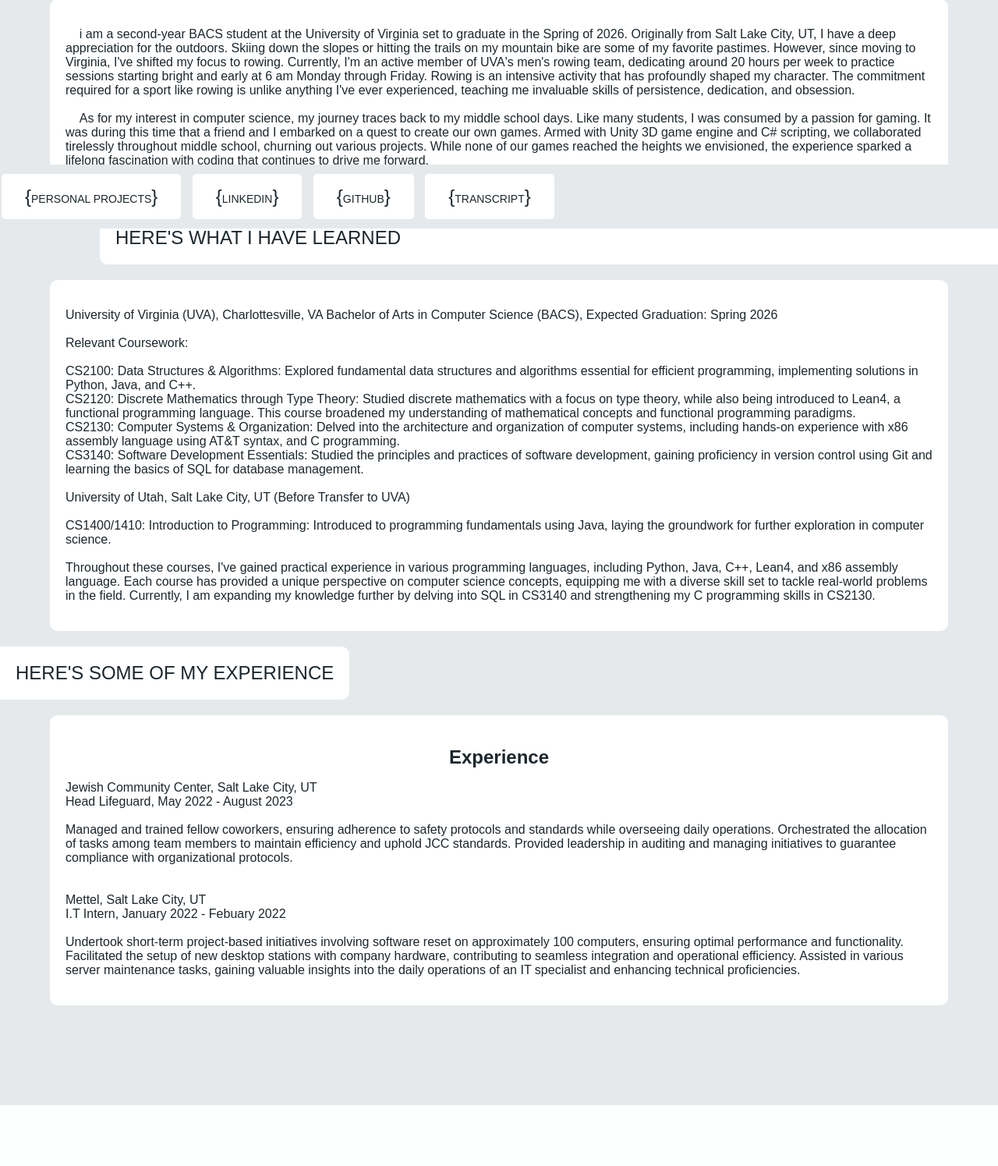
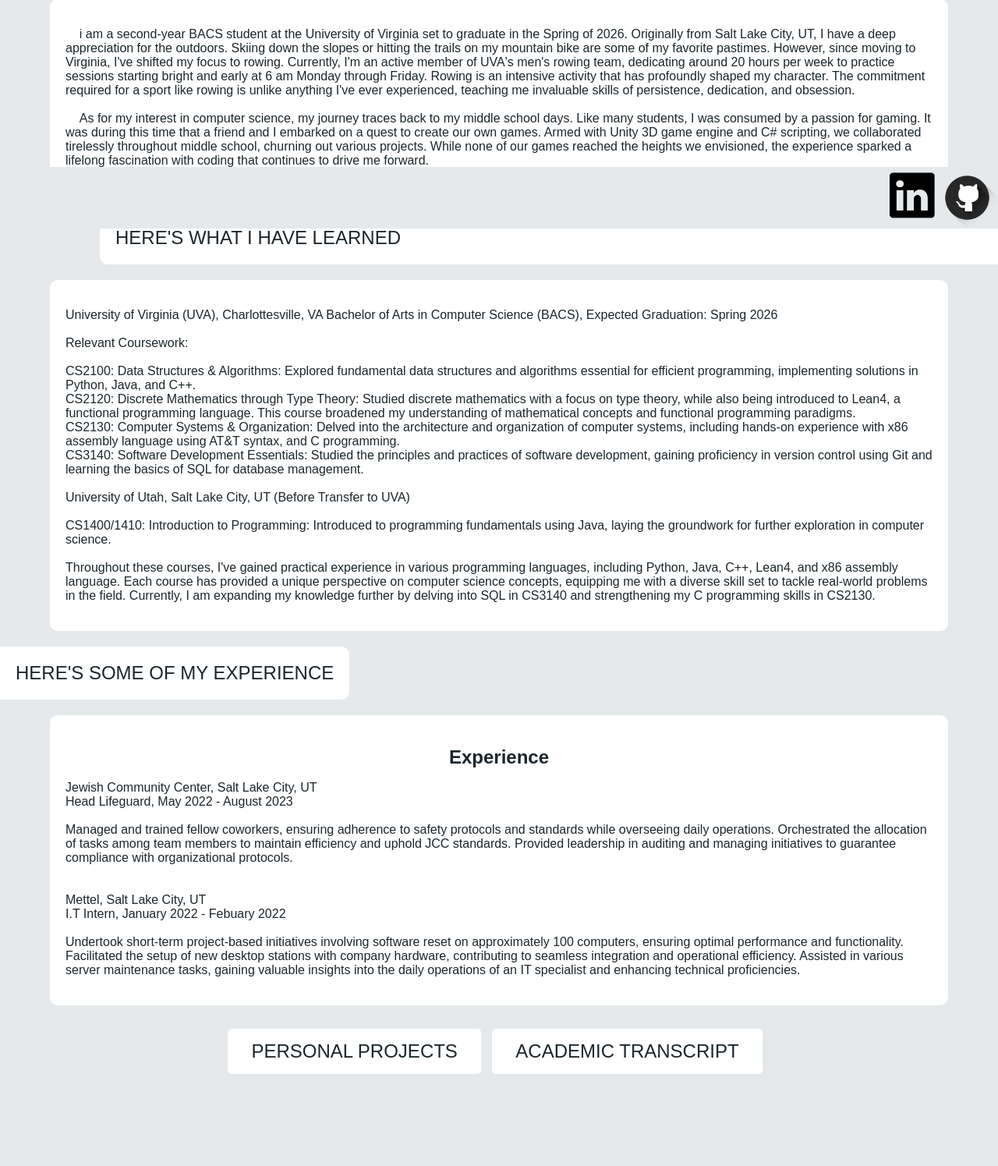
Before and after one commit to AndyP251/Portfolio, a Django app: page /information/ in a window 1280 px wide. Shown: the part 507-2002 px from the top of the page at 78% size. Before the commit the page ends 1924 px from the top, so only its background shows below. Run offline with Django 5.2, Linux system fonts and the light colour scheme.

Commit message:
UI buttonFIX

```diff
--- a/information/templates/generalInformation.html
+++ b/information/templates/generalInformation.html
@@ -115,18 +115,18 @@
         {% comment %} margin-left: 10%; /* align horizontally with the main text */ {% endcomment %}
     }
     .large-button-container {
-        {% comment %} text-align: left; /* left align buttons */
-        margin-left: 10%; /* align with the main text */
-        margin-top: 30px; /* add margin from top */ {% endcomment %}
         position: fixed;
         bottom: 0;
-        left: 0;
+        right:0;
         width: 100%;
         background-color: var(--background-color); /* Match the background color */
         padding: 2px; /* Adjust padding as needed */
         z-index: 999; /* Ensure it's above other content */
+        display:flex;
+        justify-content:flex-end;
         white-space: nowrap;
         overflow-x: auto;
+        height:75px;
     }
     .large-button {
         font-size: 20px; /* slightly smaller font size */
@@ -139,6 +139,7 @@
         border-radius: 5px; /* rounded corners */
         display: inline-block; /*prevent buttons from stacking*/
         text-decoration: none;
+
     }
     .button-text {
         font-size: 24px; /* original font size */
@@ -208,6 +209,16 @@
         margin-right: auto; /* Adjusted margin */
         white-space: nowrap;
     }
+    .button-logos{
+        margin-bottom:-24px;
+        height:66px;
+        width:auto;
+    }
+    .button-logos-Git{
+        margin-bottom:-30px;
+        height:75px;
+        width:auto;
+    }
 
     @media screen and (max-width: 768px) {
 
@@ -240,6 +251,7 @@
             margin-top:-55px;
         }
     }
+
 
 
 </style>
@@ -351,13 +363,17 @@ Throughout these courses, I've gained practical experience in various programmin
         </div>
     </div>
 
+    <div>
+        <center>
+        <a href="{% url 'projectsHL' %}"><button class="large-button"><span class="welcome-text">PERSONAL PROJECTS</span></button></a>
+        <a href="{% static 'uvaSpring24Transcript.pdf' %}" class="large-button"><span class="welcome-text">ACADEMIC TRANSCRIPT</span></a>
+        </center>
+    </div>
+
     <div class="large-button-container">
-        {% comment %} <a href="{% url 'storyHL' %}"><button class="large-button"><span class="button-text"> {<span class="text-small">MY STORY</span></span><span class="button-text">}</span></button></a> {% endcomment %}
-        <a href="{% url 'projectsHL' %}"><button class="large-button"><span class="button-text">{<span class="text-small">PERSONAL PROJECTS</span></span><span class="button-text">}</span></button></a>
-        <a href="https://www.linkedin.com/in/andrew-w-prince/" class="large-button"><span class="button-text">{<span class="text-small">LINKEDIN</span></span><span class="button-text">}</span></a>
-    <a href="https://github.com/AndyP251" class="large-button"><span class="button-text">{<span class="text-small">GITHUB</span></span><span class="button-text">}</span></a>
-    <a href="{% static 'uvaSpring24Transcript.pdf' %}" class="large-button"><span class="button-text">{<span class="text-small">TRANSCRIPT</span></span><span class="button-text">}</span></a>
-    </div>
+        <a href="https://www.linkedin.com/in/andrew-w-prince/"><img src={%static 'linkedinLogo.png'%} alt = "LinkedIn" class = "button-logos"></a>
+        <a href="https://github.com/AndyP251"><img src={%static 'githubLogo.png'%} alt = "GitHub" class = "button-logos-Git"></a>
+</div>
     {% comment %}
     Spaces to allow scrolling for
     {% endcomment %}
```
Also changed, not shown: static/githubLogo.png (added), static/linkedinLogo.png (added), 2 other files.
